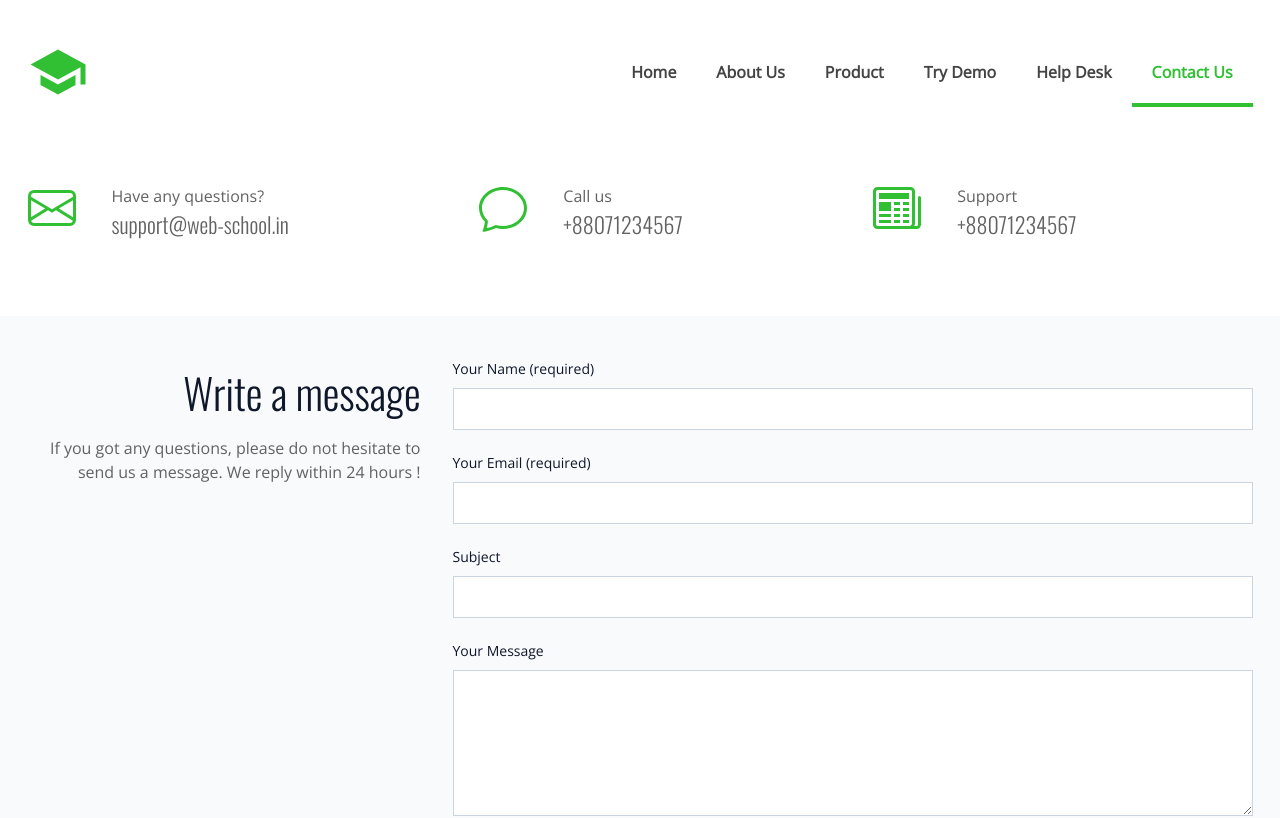
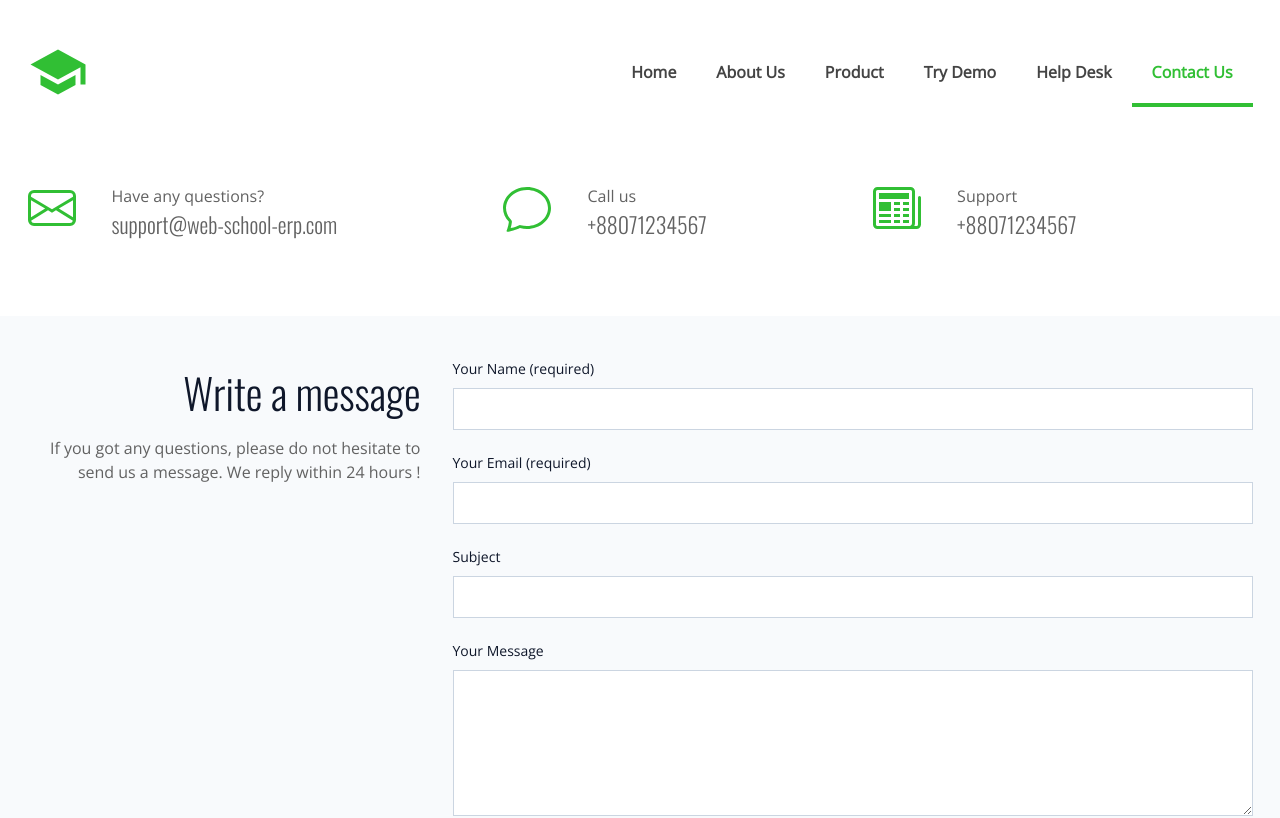
Before and after one commit to ashfakniloy/school-management-website, a Next.js app: page /contact-us in a window 1280 px wide. Shown: the top 818 px of the page. Built offline with nearby package versions, Linux system fonts and the light colour scheme.

Commit message:
changed email

```diff
--- a/components/Contact/Contact.js
+++ b/components/Contact/Contact.js
@@ -6,7 +6,7 @@ function Contact() {
       id: 1,
       icon: <BsEnvelope className="text-5xl fill-custom-green" />,
       title: "Have any questions?",
-      contact: "support@web-school.in",
+      contact: "support@web-school-erp.com",
       link: "mailto:rana.buddy@gmail.com",
     },
     {
```
